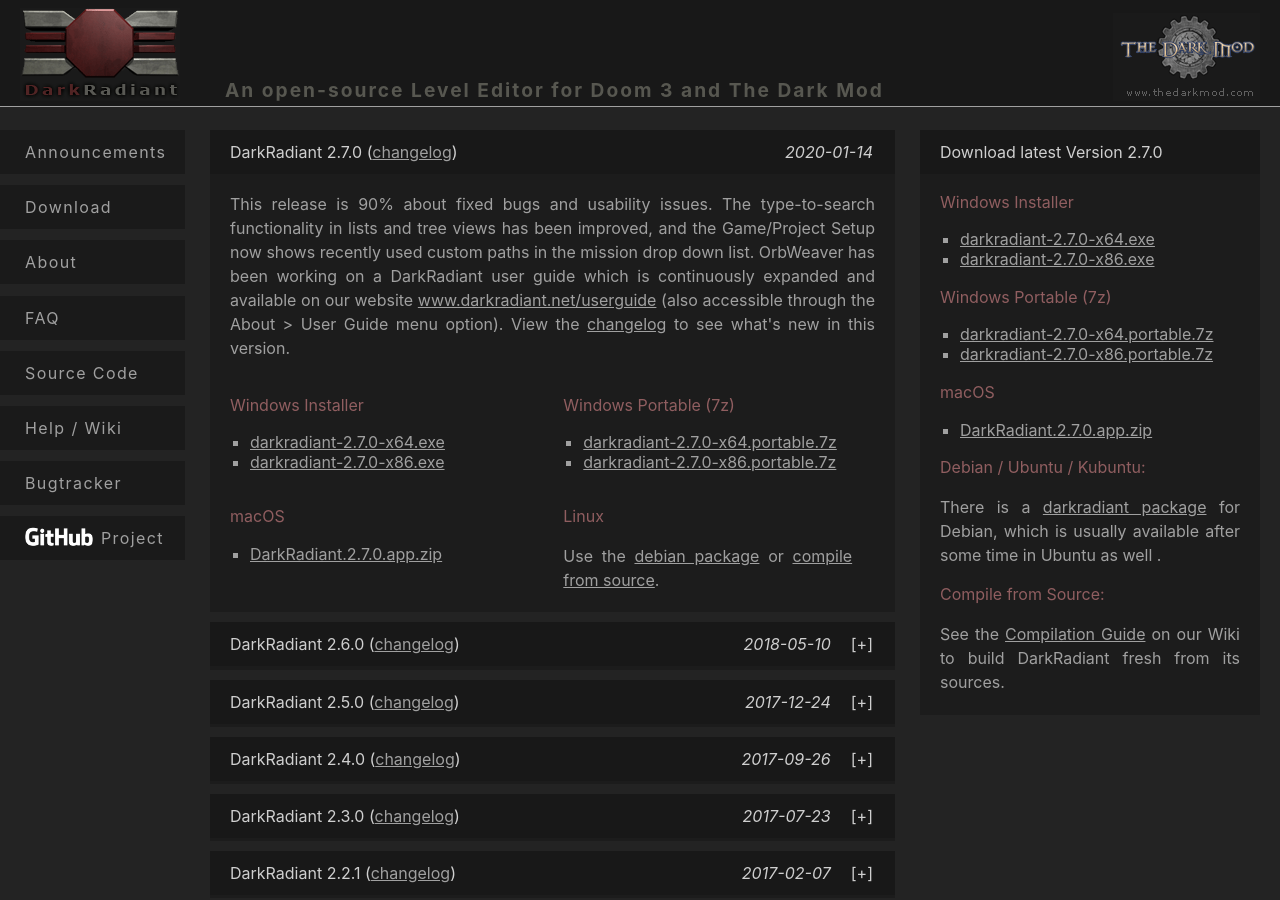
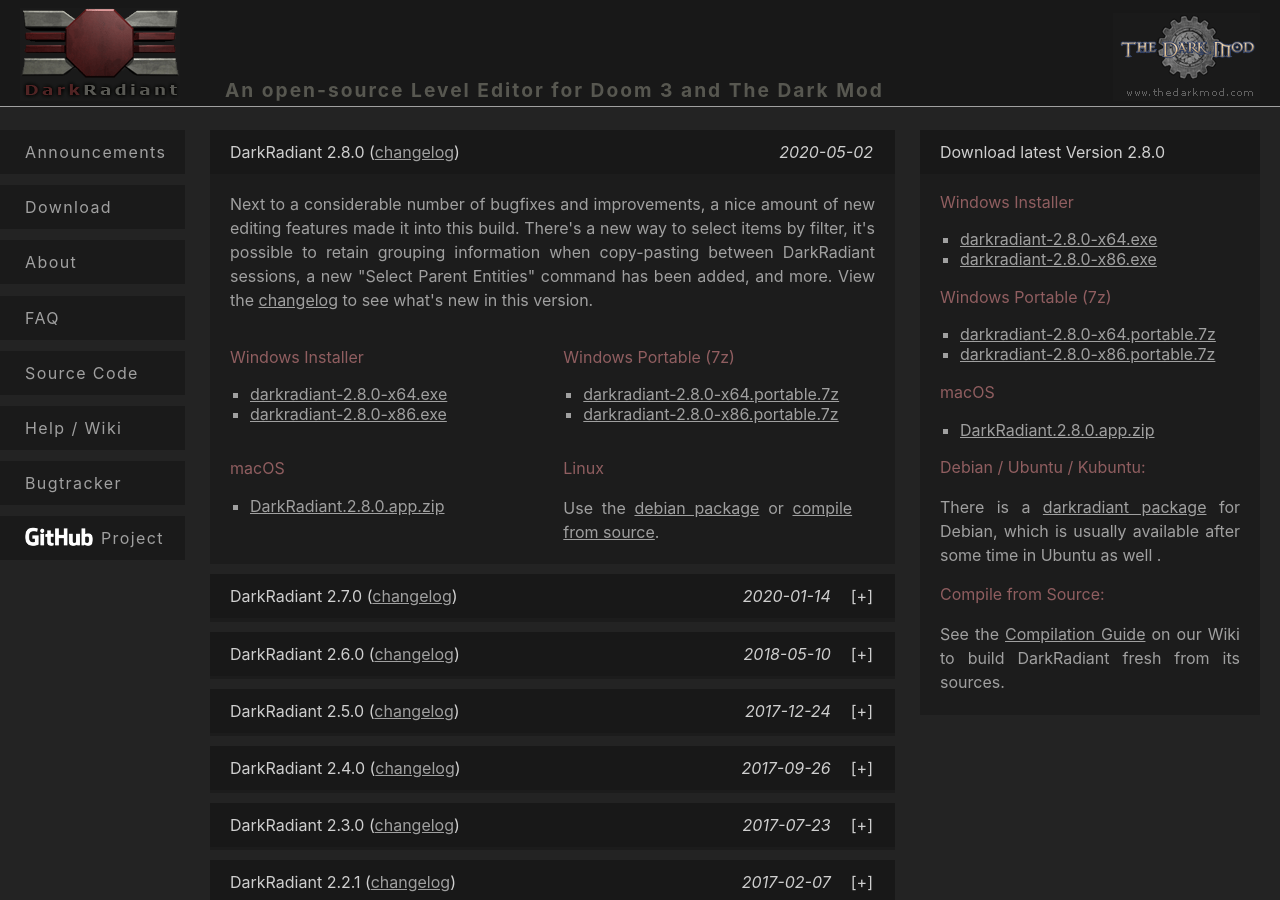
Before and after one commit to codereader/codereader.github.io, a Jekyll site: the page built from download.md, in a window 1280 px wide and 900 px high. Built offline with Jekyll 4.4.1, drawn with Linux system fonts in a browser that asks for light colours.

```diff
--- a/_config.yml
+++ b/_config.yml
@@ -20,7 +20,7 @@ description: > # this means to ignore newlines until "baseurl:"
 baseurl: "" # the subpath of your site, e.g. /blog
 url: "" # the base hostname & protocol for your site, e.g. http://example.com
 github_username:  codereader
-dr_latest_ver: 2.7.0
+dr_latest_ver: 2.8.0
 
 # Build settings
 markdown: kramdown
--- a/download.md
+++ b/download.md
@@ -42,7 +42,32 @@ title: DarkRadiant Download Archive
     });
   });
 </script>
+
 <div class="section download latest">
+  <h2>
+    <span class="">DarkRadiant 2.8.0</span>
+    <span class="date">2020-05-02</span>
+    <span class="changelog">({% include bugtracker_changelog_link.md version=87 %})</span>
+  </h2>
+  <p>Next to a considerable number of bugfixes and improvements, a nice amount of new editing features made it into this build. There's a new way to select items by filter, it's possible to retain grouping information when copy-pasting between DarkRadiant sessions, a new "Select Parent Entities" command has been added, and more.
+  View the {% include bugtracker_changelog_link.md version=87 %} to see what's new in this version.</p>
+  <div class="col1">
+    {% include download-github-win.md ver='2.8.0' %}
+  </div>
+  <div class="col2">
+    {% include download-github-win-portable.md ver='2.8.0' %}
+  </div>
+  <div class="col1">
+    <h3>macOS</h3>
+    <p><ul><li><a href="https://github.com/codereader/DarkRadiant/releases/download/2.8.0/DarkRadiant.2.8.0.app.zip">DarkRadiant.2.8.0.app.zip</a></li></ul></p>
+  </div>
+  <div class="col2">
+    <h3>Linux</h3>
+    <p>Use the <a href="https://packages.debian.org/sid/darkradiant">debian package</a> or <a href="source.html">compile from source</a>.</p>
+  </div>
+</div>
+
+<div class="section download">
   <h2>
     <span class="">DarkRadiant 2.7.0</span>
     <span class="date">2020-01-14</span>
```
Also changed, not shown: index.md (+10 -0 lines).
